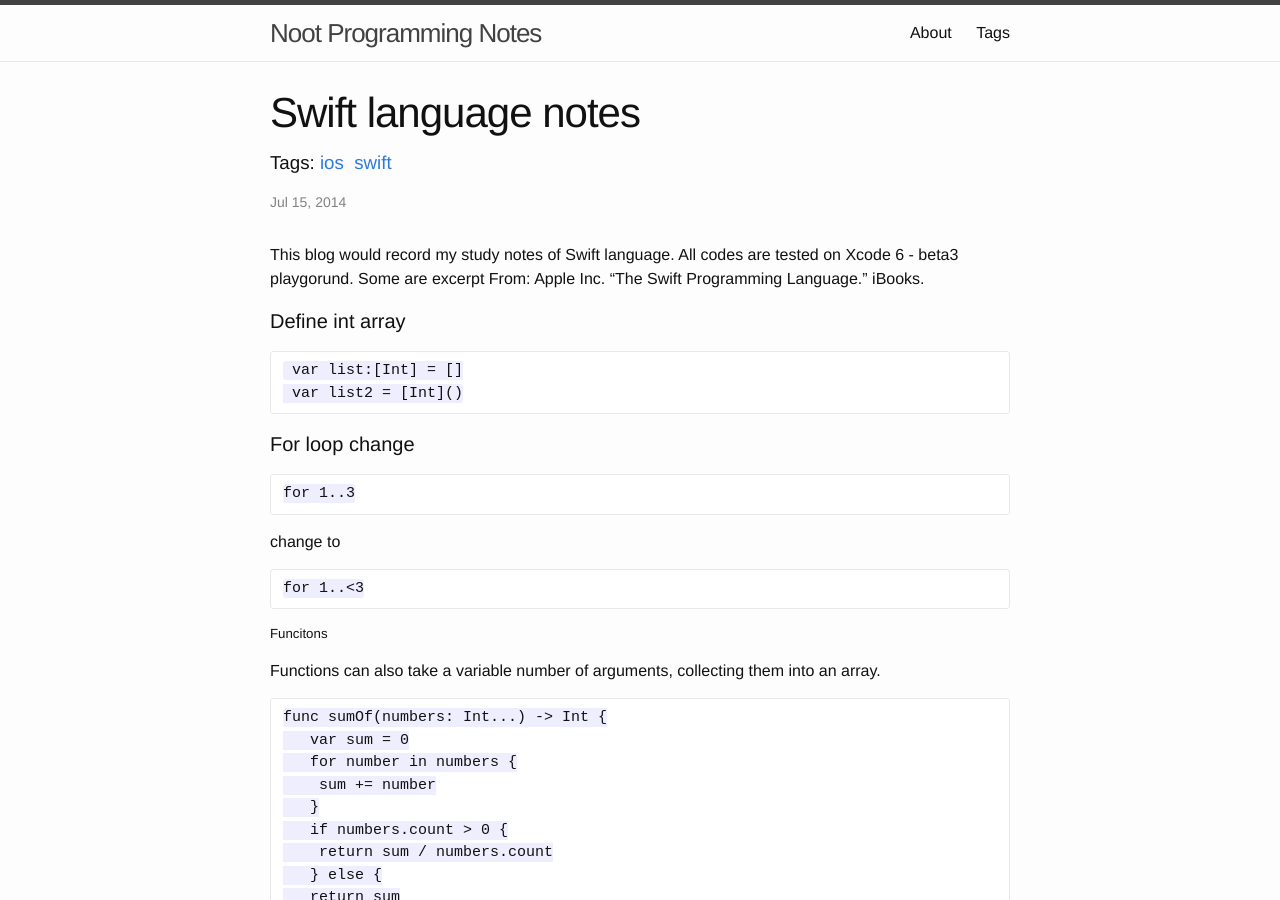
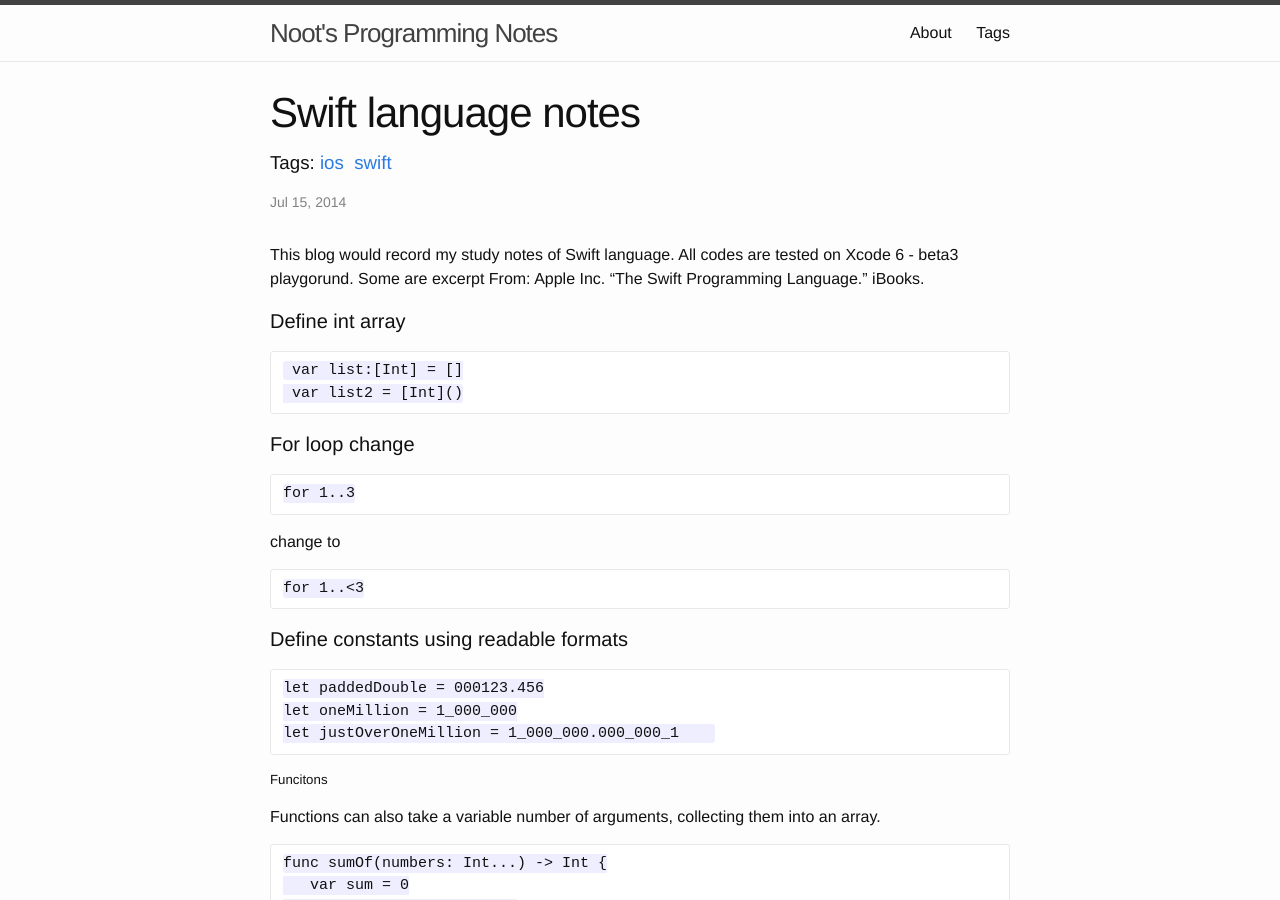
Before and after one commit to nootfly/noot.github.io, a Jekyll site: the page built from _posts/2014-07-16-Swift-language-notes.md, in a window 1280 px wide and 900 px high. Built offline with Jekyll 4.4.1, drawn with Linux system fonts in a browser that asks for light colours; some of the changed text lies outside the part shown.

Commit message:
update name

```diff
--- a/_config.yml
+++ b/_config.yml
@@ -1,5 +1,5 @@
 # Site settings
-title: Noot Programming Notes
+title: Noot's Programming Notes
 email:
 description: > # this means to ignore newlines until "baseurl:"
   This website includes some programming tips and useful information.
--- a/_posts/2014-07-16-Swift-language-notes.md
+++ b/_posts/2014-07-16-Swift-language-notes.md
@@ -17,6 +17,12 @@ This blog would record my study notes of Swift language. All codes are tested on
 change to
 
     for 1..<3
+
+#### Define constants using readable formats
+
+    let paddedDouble = 000123.456
+    let oneMillion = 1_000_000
+    let justOverOneMillion = 1_000_000.000_000_1
 
 ##### Funcitons
 Functions can also take a variable number of arguments, collecting them into an array.
```
